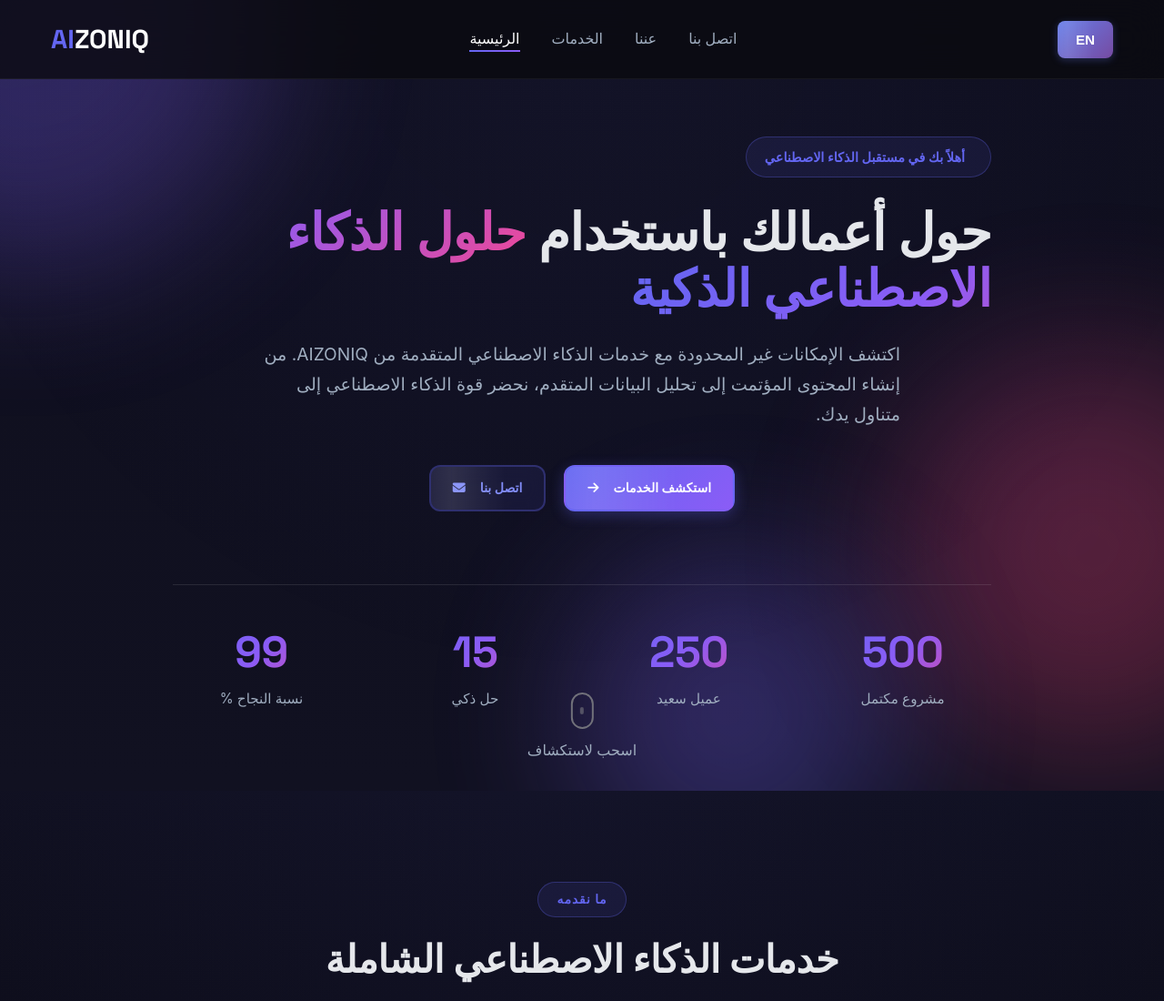
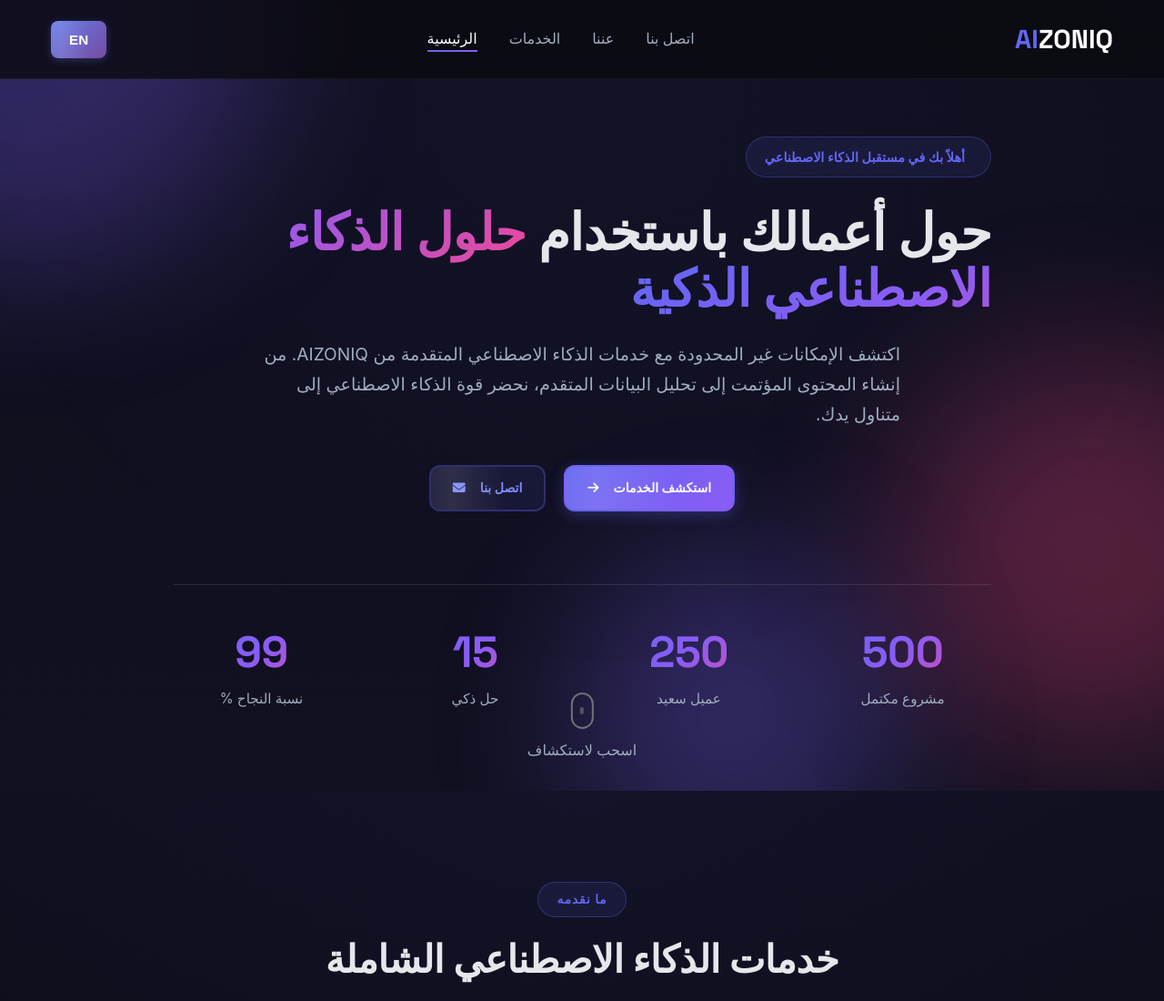
Before and after one commit to MohannadDarandari/aizoniq-website, a website: page pages/home/index.html in a window 1280 px wide. Shown: the top 1100 px of the page at 91% size. Drawn offline with nearby package versions, Linux system fonts and the light colour scheme; some icons are missing.

Commit message:
Fix RTL navbar: logo right, menu center, buttons left

```diff
--- a/shared/css/style.css
+++ b/shared/css/style.css
@@ -41,16 +41,28 @@ html[dir="rtl"] {
     direction: rtl;
 }
 
-html[dir="rtl"] .nav-wrapper {
+html[dir="rtl"] .navbar .nav-wrapper {
     flex-direction: row-reverse;
 }
 
-html[dir="rtl"] .nav-menu {
+html[dir="rtl"] .navbar .nav-menu {
     flex-direction: row-reverse;
 }
 
-html[dir="rtl"] .nav-buttons {
+html[dir="rtl"] .navbar .nav-buttons {
     flex-direction: row-reverse;
+}
+
+html[dir="rtl"] .navbar .logo {
+    order: 3;
+}
+
+html[dir="rtl"] .navbar .nav-menu {
+    order: 2;
+}
+
+html[dir="rtl"] .navbar .nav-buttons {
+    order: 1;
 }
 
 html[dir="rtl"] .footer-content {
```
